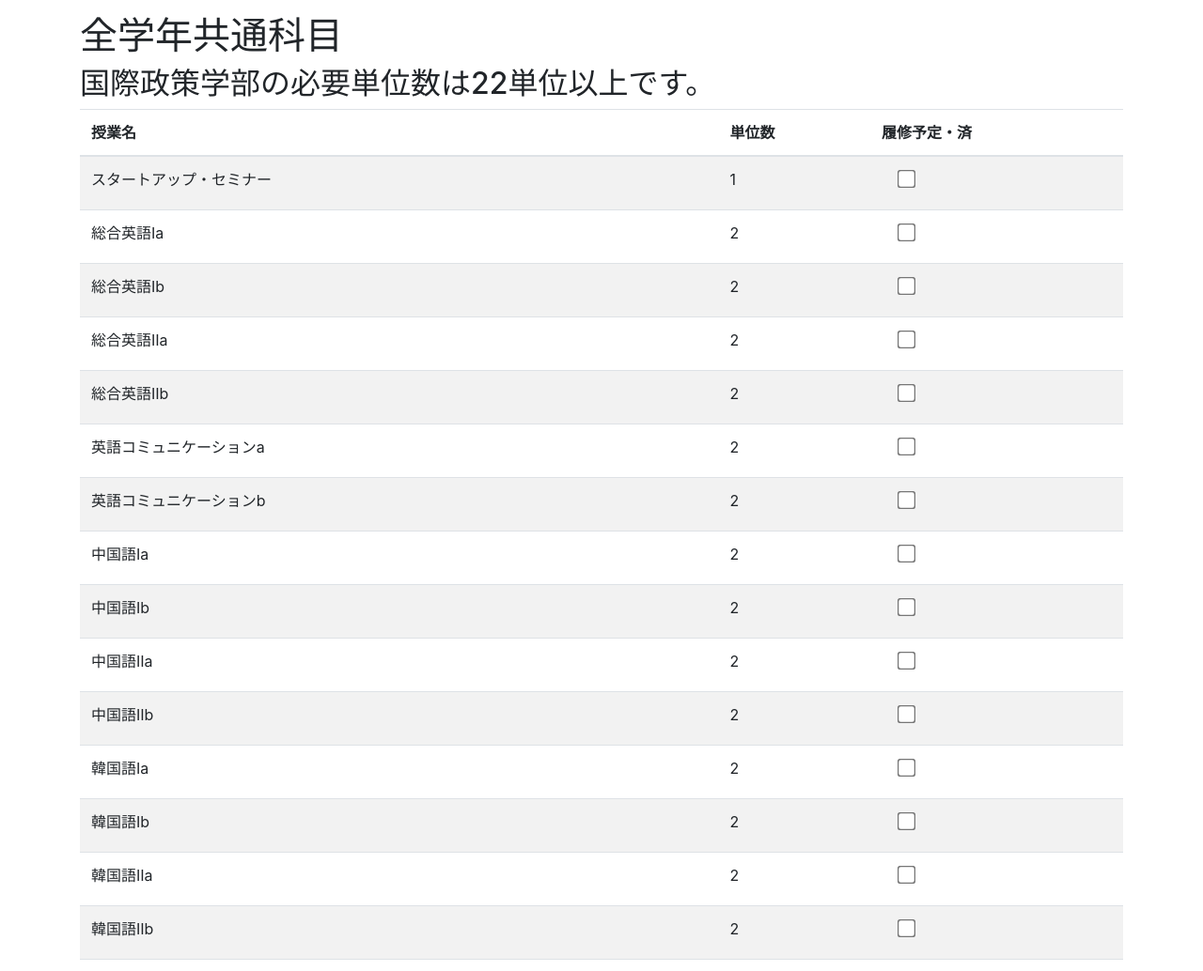
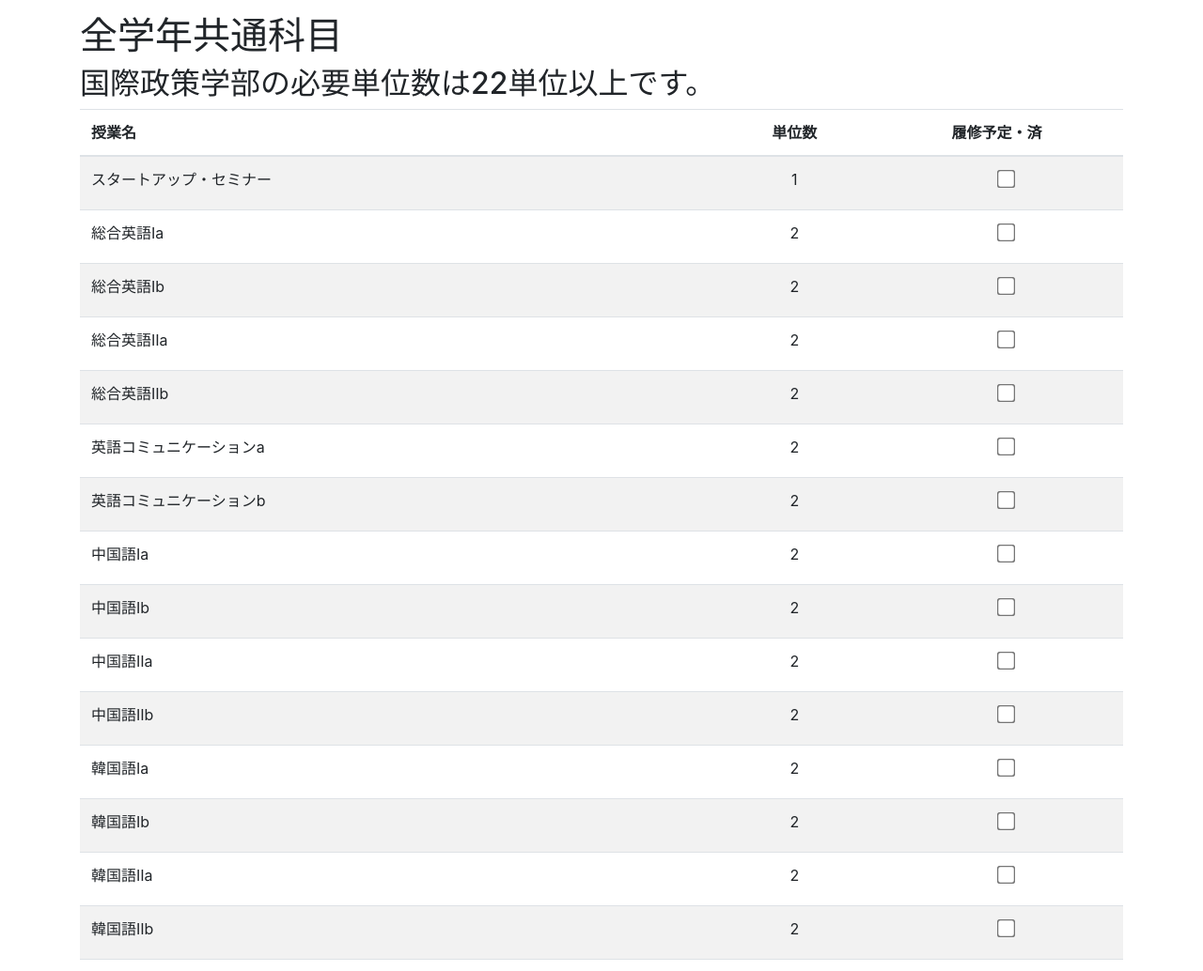
Before and after one commit to lelufig/credit-calculator, a Flask app: page /common/1/1/1 in a window 1280 px wide. Shown: the part 56-1090 px from the top of the page at 94% size. Run offline with Flask 2, Linux system fonts and the light colour scheme; some libraries are stand-ins or nearby versions.

Commit message:
_(:3」∠)_ テーブル内の要素をセンタリング

```diff
--- a/static/css/calc.css
+++ b/static/css/calc.css
@@ -14,3 +14,7 @@ header {
 input.form-narrow {
   width: 60px;
 }
+
+.table-center {
+  text-align: center;
+}
--- a/templates/common.html
+++ b/templates/common.html
@@ -10,16 +10,16 @@
       <thead>
         <tr>
           <th scope="col">授業名</th>
-          <th scope="col">単位数</th>
-          <th scope="col">履修予定・済</th>
+          <th scope="col" class="table-center">単位数</th>
+          <th scope="col" class="table-center">履修予定・済</th>
         </tr>
       </thead>
       <tbody>
         {% for key, value in subjects.items() %}
         <tr>
           <td><label for="{{ key }}">{{ value["name"] }}</label></td>
-          <td>{{ value["credits"] }}</td>
-          <td>
+          <td class="table-center">{{ value["credits"] }}</td>
+          <td class="table-center">
             <div class="form-check">
               <input class="form-check-input position-static" type="checkbox" id="{{ key }}" aria-label="..." name="{{ key }}">
             </div>
@@ -30,7 +30,7 @@
         <tr>
           <td><label for="10310010">自由科目(単位数を入力)</label></td>
           <td></td>
-          <td><input class="form-control form-narrow" type="number" name="10310010_credits" value="0" required></td>
+          <td class="table-center"><input class="form-control form-narrow" type="number" name="10310010_credits" value="0" required></td>
         </tr>
 
       </tbody>
```
Also changed, not shown: templates/faculty_common.html (+10 -10 lines).
